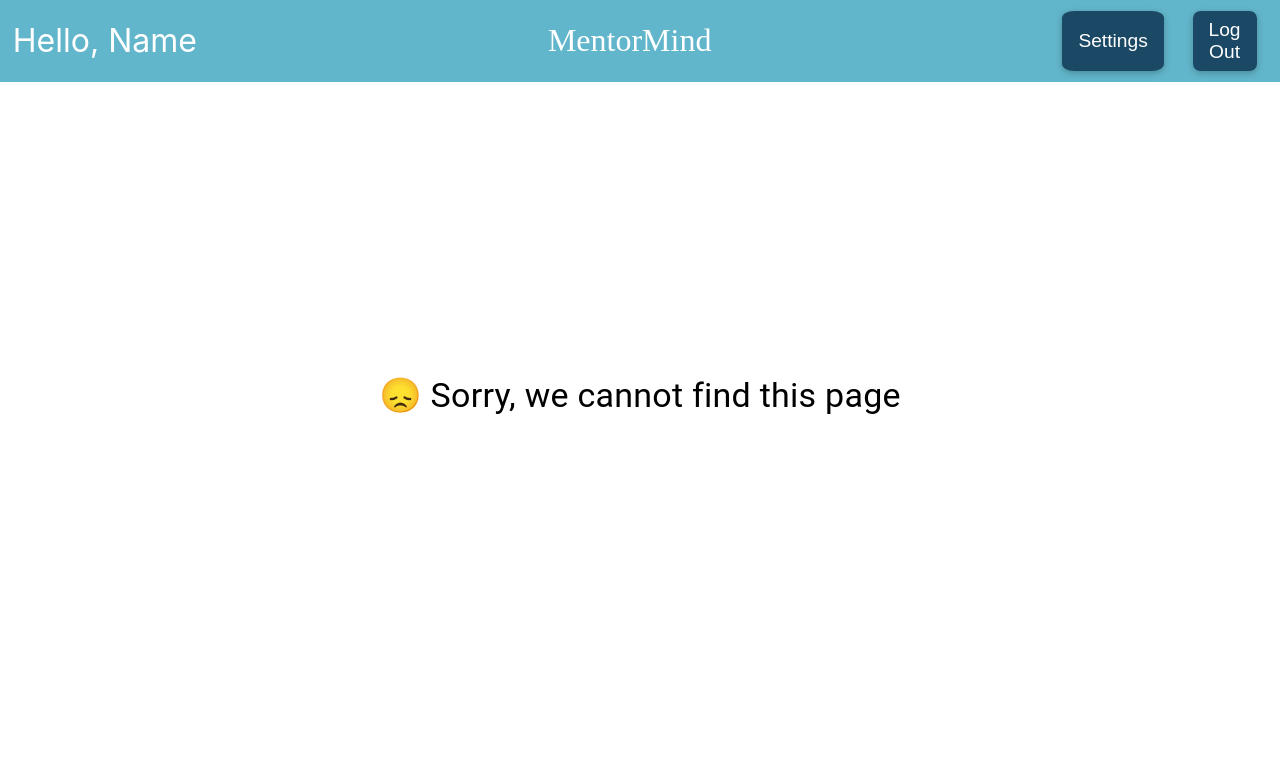
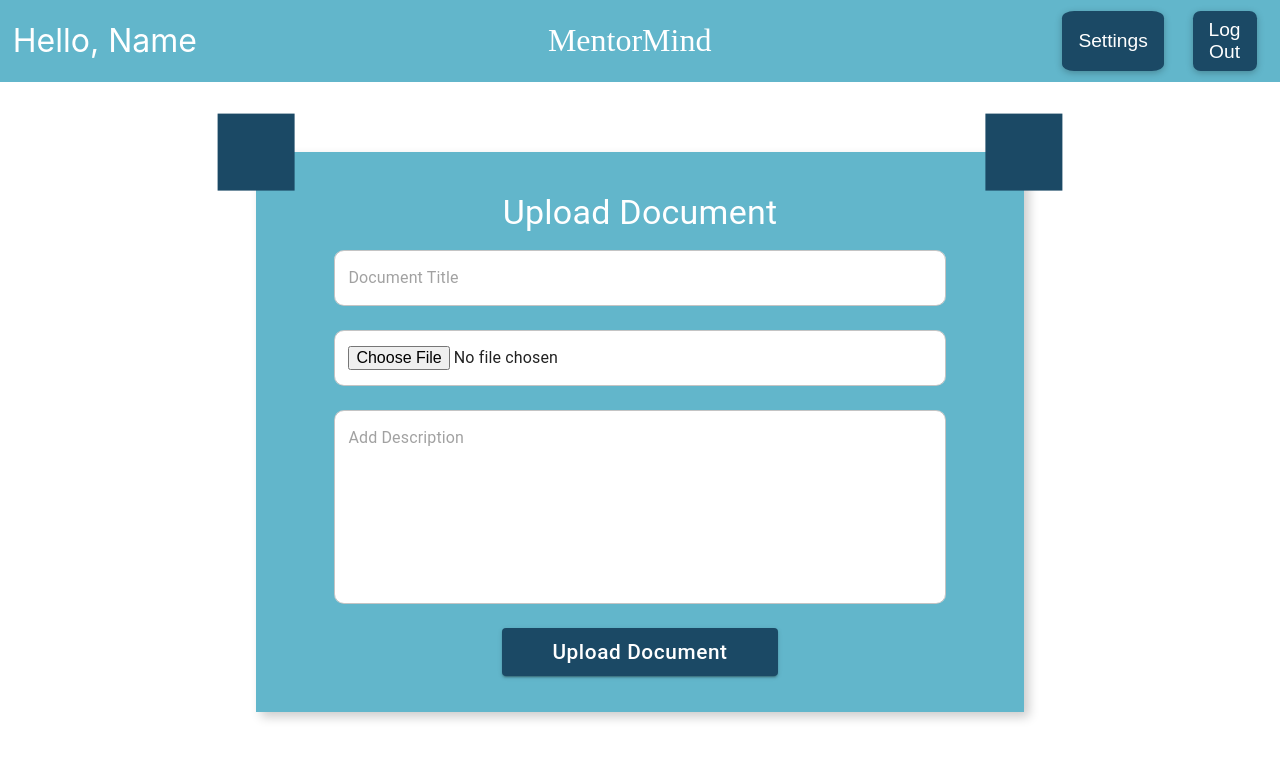
Before and after one commit to diss-mentor-mind/MentorMind, a React (Create React App) app in the folder mentor-mind-app/: page /upload-document/1 in a window 1280 px wide. Shown: the top 760 px of the page. Built offline with nearby package versions, Linux system fonts and the light colour scheme; a web font is replaced by a local one.

Commit message:
map lectureId to the material

```diff
--- a/mentor-mind-app/src/components/upload-document-popup/UploadDocumentPopup.tsx
+++ b/mentor-mind-app/src/components/upload-document-popup/UploadDocumentPopup.tsx
@@ -3,6 +3,7 @@ import {useState, ChangeEvent, FormEvent} from "react";
 import axios from "axios";
 import PinnedContainer from "../containers/PinnedContainer";
 import {load} from "../../util/localStorage";
+import {useParams} from "react-router-dom";
 
 const CssTextField = styled(TextField)({
     '& .MuiInputBase-root': {
@@ -25,6 +26,7 @@ const UploadDocumentPopup = () => {
     const userLastName = load("userLastName");
     const userPassword = load("userPassword");
     const userRole = load("userRole");
+    const {lectureId} = useParams();
 
     const [formData, setFormData] = useState({
         title: '',
@@ -99,7 +101,7 @@ const UploadDocumentPopup = () => {
             size: formData.file?.size,
             description: formData.description,
             isAccepted: false,
-            timestamp: null, // todo change
+            timestamp: Date.now(),
             type: formData.file?.type
         };
 
@@ -108,65 +110,22 @@ const UploadDocumentPopup = () => {
             uploadData.append('file', formData.file);
         }
 
-        axios.post(`http://localhost:8080/api/material/save/${1}`, uploadData, {
+        axios.post(`http://localhost:8080/api/material/save-material/${lectureId}`, uploadData, {
             headers: {
                 'Content-Type': 'multipart/form-data'
             }
         })
             .then(response => {
                 console.log('Document uploaded successfully:', response.data);
-                // window.location.href = "/courses";
+                window.history.back();
+                alert(
+                    "Document uploaded successfully :)"
+                );
             })
             .catch(error => {
                 console.error('Error uploading document:', error);
             });
     };
-
-
-    // const handleUploadDocument = (e: FormEvent<HTMLFormElement>) => {
-    //     e.preventDefault();
-    //
-    //     if (!validateForm()) {
-    //         return;
-    //     }
-    //
-    //     const uploadData = new FormData();
-    //     uploadData.append('title', formData.title);
-    //     uploadData.append('description', formData.description);
-    //     if (formData.file) {
-    //         uploadData.append('file', formData.file);
-    //     }
-    //
-    //     axios.post('http://localhost:8080/api/material/save',
-    //         {
-    //             name: formData.title,
-    //             author: {
-    //                 id: userId,
-    //                 email: userEmail,
-    //                 firstName: userFirstName,
-    //                 lastName: userLastName,
-    //                 role: userRole,
-    //                 password: userPassword
-    //             },
-    //             size: formData.file?.size,
-    //             description: formData.description,
-    //             isAccepted: false,
-    //             timestamp: null,
-    //             type: formData.file?.type
-    //         }, {
-    //             headers: {
-    //                 'Content-Type': 'multipart/form-data'
-    //             }
-    //         })
-    //         .then(response => {
-    //             console.log('Document uploaded successfully:', response.data);
-    //             // Handle successful upload, e.g., navigate to another page or show a success message
-    //         })
-    //         .catch(error => {
-    //             console.error('Error uploading document:', error);
-    //             // Handle upload error, e.g., show an error message
-    //         });
-    // };
 
     return (
         <Stack direction={"row"} justifyContent={"space-evenly"} minHeight={"calc( 100% - 100px );"}
--- a/mentor-mind-app/src/pages/Course.tsx
+++ b/mentor-mind-app/src/pages/Course.tsx
@@ -39,7 +39,7 @@ const Course = () => {
     []
   );
   const handleAddDocument = () => {
-    navigate("/upload-document");
+      navigate(`/upload-document/${lectureId}`);
   };
 
   useEffect(() => {
--- a/mentor-mind-app/src/routes/AppRoutes.jsx
+++ b/mentor-mind-app/src/routes/AppRoutes.jsx
@@ -24,7 +24,7 @@ export default function AppRouter() {
       <Route path="/video-page/:videoId" element={<VideoPage />} />r
       <Route path="/settings" element={<SettingsPage />} />
       <Route path="/manage-course" element={<ManageCoursePage />} />
-      <Route path="/upload-document" element={<UploadDocumentPopup />} />
+      <Route path="/upload-document/:lectureId" element={<UploadDocumentPopup />} />
       <Route path="*" element={<NotFoundPage />} />
     </Routes>
   );
```
